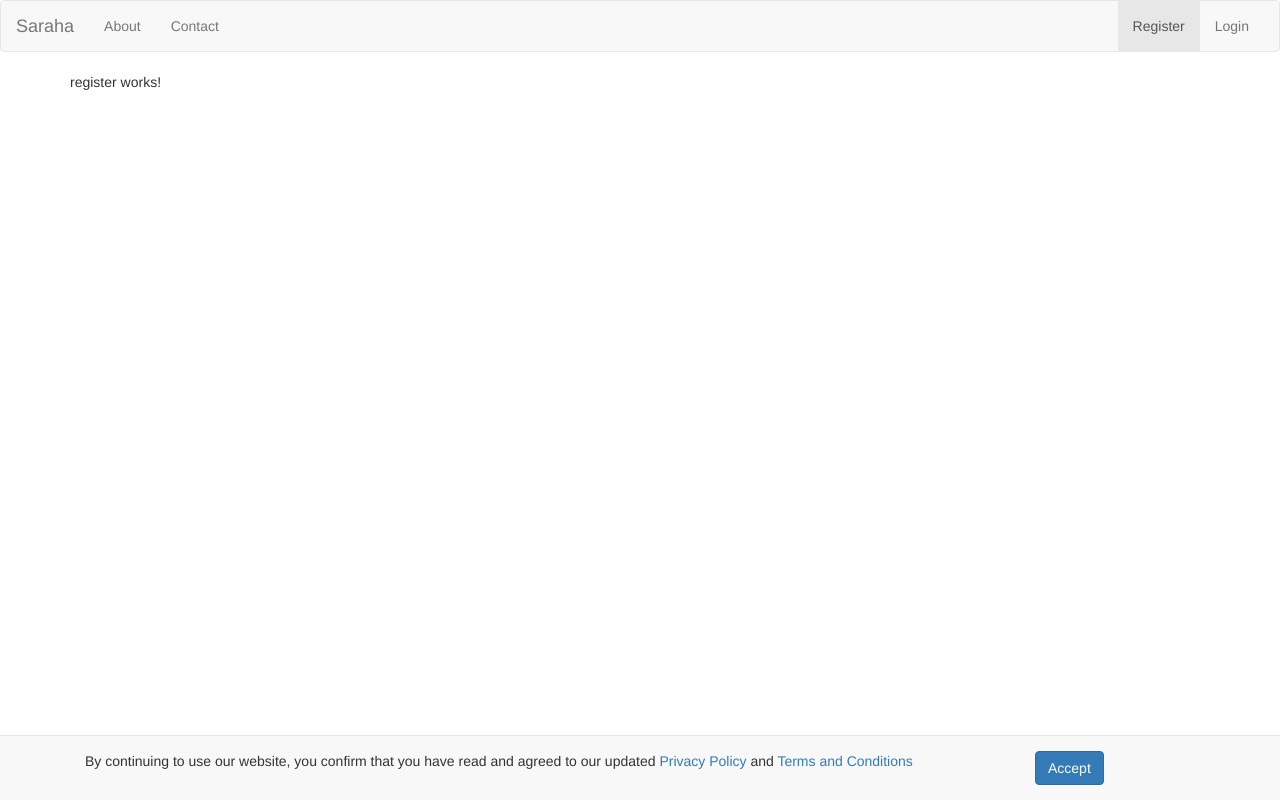
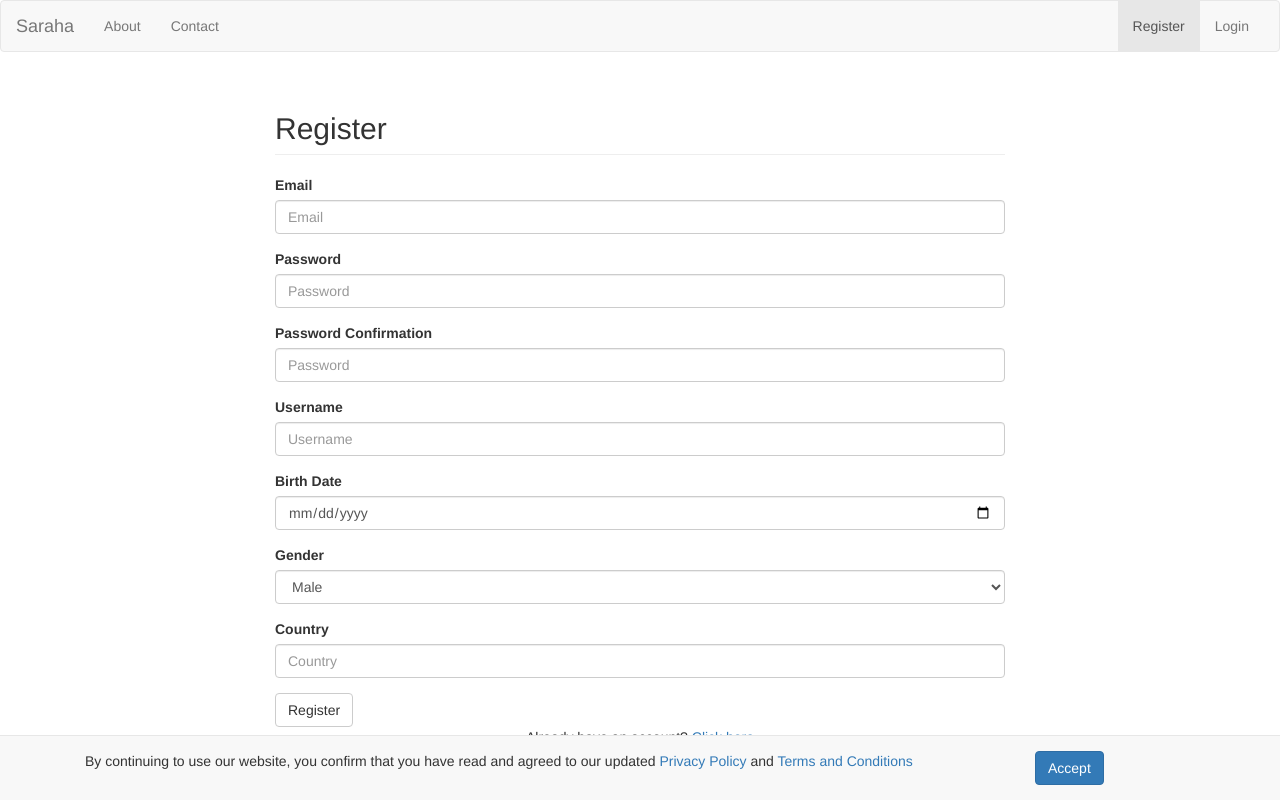
Before and after one commit to EssamAy/saraha_clone, an Angular app in the folder angular-src/: page /account/register in a window 1280 px wide. Built offline with nearby package versions, Linux system fonts and the light colour scheme.

Commit message:
update register

```diff
--- a/angular-src/src/app/pages/register/register.component.html
+++ b/angular-src/src/app/pages/register/register.component.html
@@ -1,3 +1,38 @@
-<p>
-  register works!
-</p>
+<div class="col-md-8 col-md-offset-2">
+    <h2 class="page-header">Register</h2>
+    <form>
+        <div class="form-group">
+          <label for="email">Email</label>
+          <input type="email" class="form-control" name="email" placeholder="Email">
+        </div>
+        <div class="form-group">
+          <label for="password">Password</label>
+          <input type="password" class="form-control" name="password" placeholder="Password">
+        </div>
+        <div class="form-group">
+            <label for="passwordconfirmation">Password Confirmation</label>
+            <input type="password" class="form-control" name="passwordconfirmation" placeholder="Password">
+        </div>
+        <div class="form-group">
+            <label for="username">Username</label>
+            <input type="text" class="form-control" name="username" placeholder="Username">
+        </div>
+        <div class="form-group">
+            <label for="birthdate">Birth Date</label>
+            <input type="date" class="form-control" name="birthdate" placeholder="Birth Date">
+        </div>
+        <div class="form-group">
+            <label for="gender">Gender</label>
+            <select class="form-control" name="gender">
+              <option value="Male">Male</option>
+              <option value="Female">Female</option>
+            </select>
+        </div>
+        <div class="form-group">
+            <label for="country">Country</label>
+            <input type="text" class="form-control" name="country" placeholder="Country">
+        </div>
+        <button type="submit" class="btn btn-default">Register</button>
+        <div class="text-center">Already have an account? <a routerLink="/account/login">Click here</a></div>
+      </form>
+</div>
```
